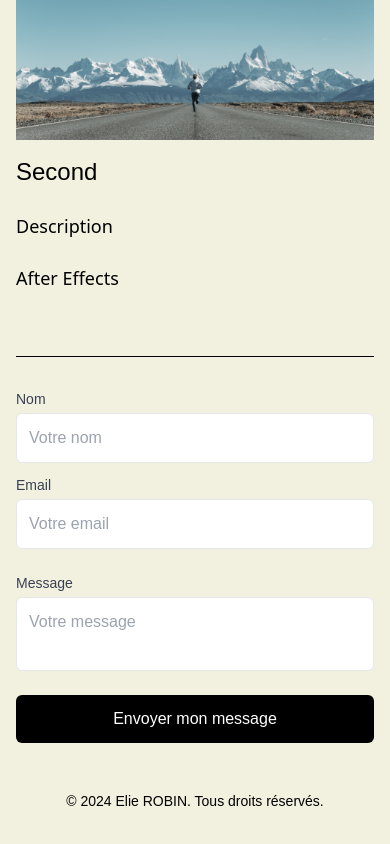
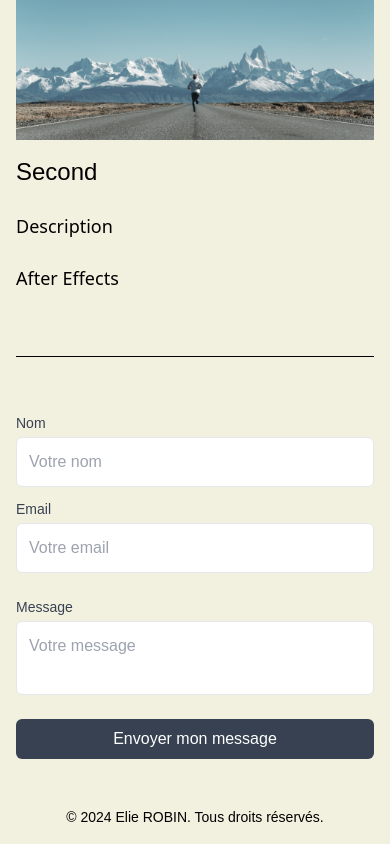
Before and after one commit to elierobbin/elierobbin.github.io, an Astro site: page / in a window 390 px wide. Shown: the part 1544-2388 px from the top of the page. Built offline with nearby package versions, Linux system fonts and the light colour scheme; Astro itself is replaced by a stand-in of ours.

Commit message:
responsive contact form

```diff
--- a/src/components/Contact.astro
+++ b/src/components/Contact.astro
@@ -1,10 +1,10 @@
-<form class="flex flex-col">
+<form class="flex flex-col gap-6">
     <h1 class="anim text-6xl text-gray-700">
 
     </h1>
-    <section class="flex flex-col sm:flex-1 gap-6">
+    <section class="flex flex-col sm:flex sm:flex-row gap-6">
 
-      <div class="flex flex-col gap-3 sm:gap-4 w-full sm:w-1/2">
+      <div class="flex flex-col gap-3 sm:gap-4 sm:flex w-full sm:w-1/2">
         <div>
           <label for="name" class="block mb-1 text-sm font-medium text-gray-700">Nom</label>
           <input
@@ -29,7 +29,6 @@
         </div>
       </div>
 
-
       <div class="flex flex-col flex-1">
         <label for="message" class="block mb-1 text-sm font-medium text-gray-700">Message</label>
         <textarea
@@ -45,7 +44,7 @@
 
     <button
       type="submit"
-      class="mt-6 px-6 py-3 bg-black text-white rounded-md hover:bg-gray-800 focus:outline-none"
+      class="px-12 py-2 bg-gray-700 text-white rounded-md hover:bg-gray-900 transition-all duration-300 ease-in-out"
     >
       Envoyer mon message
     </button>
--- a/src/pages/index.astro
+++ b/src/pages/index.astro
@@ -24,7 +24,7 @@
         </h1>
       </div>
       <div class="w-full flex justify-center items-center">
-        <button class="px-12 py-2 bg-gray-700 text-white rounded-md">
+        <button class="px-12 py-2 bg-gray-700 text-white rounded-md hover:bg-gray-900 transition-all duration-300 ease-in-out">
           Échanger avec moi !
         </button>
       </div>
```
